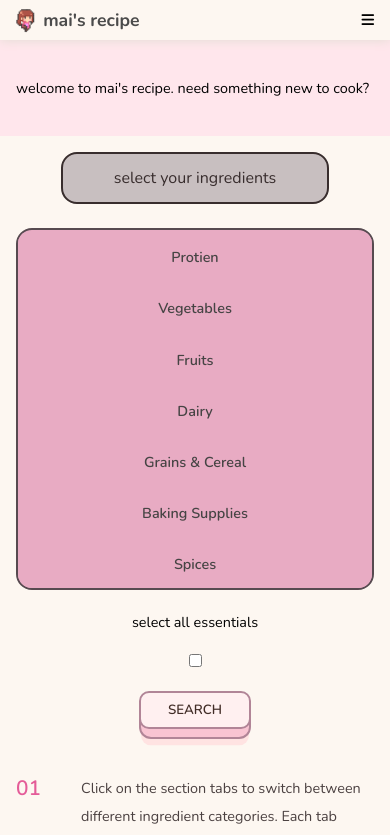
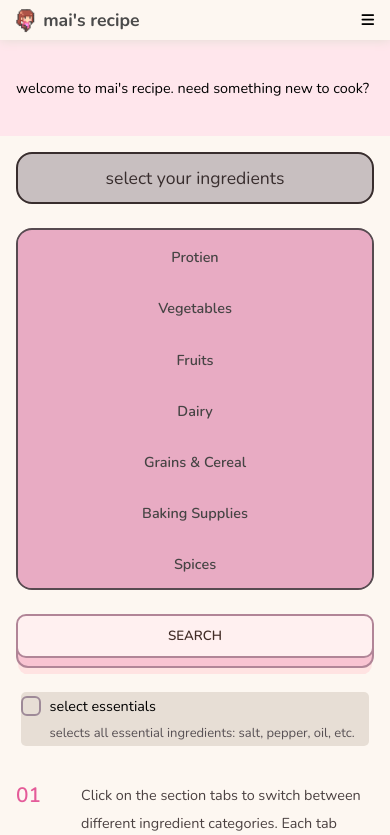
Before and after one commit to cooladrian19/mai_recipe, a React (Create React App) app: page /searchIngredients in a window 390 px wide. Shown: the top 835 px of the page. Built offline with nearby package versions, Linux system fonts and the light colour scheme; a web font is replaced by a local one.

Commit message:
routing recipes

```diff
--- a/src/App.js
+++ b/src/App.js
@@ -23,7 +23,7 @@ function App() {
         <Route path="/about" element = {<About />} />
         <Route path="/auth" element = {<Auth />} />
         <Route path="/profile" element = {<Profile />} />
-        <Route path="/details" element = {<Details />} />
+        <Route path="/details/:id" element = {<Details />} />
         <Route path="/searchIngredients" element = {<Ingredients />} />
         <Route path="*" element = {<NoPage />} />
       </Routes>
--- a/src/components/Recipes/Recipes.js
+++ b/src/components/Recipes/Recipes.js
@@ -1,11 +1,24 @@
 import React from "react";
+import { Link } from "react-router-dom";
 import "./style.css";
 
+export default function Recipes({
+  id,
+  title,
+  image,
+  calories,
+  ingredients,
+  type,
+  time
 
-export default function Recipes({ title, image, calories, ingredients, type, time }) {
+}) {
+
+  const recipeId = id.split('_').pop();
+
+
   return (
     <div className="recipes-card">
-
+      <Link to={`/details/${recipeId}`}>
         <div className="recipes-img-contain">
           <img src={image} alt={title}></img>
         </div>
@@ -42,6 +55,7 @@ export default function Recipes({ title, image, calories, ingredients, type, tim
             <i className="gg-time"></i>
           </div>
         </div>
+      </Link>
     </div>
   );
 }
--- a/src/components/Search/Search.js
+++ b/src/components/Search/Search.js
@@ -26,7 +26,7 @@ export default function Search() {
   const fetchEdamamRecipes = async () => {
     try {
       const response = await fetch(
-        `https://api.edamam.com/search?q=${query}&app_id=${APP_ID}&app_key=${APP_KEY}&time=1%2B`
+        `https://api.edamam.com/search?q=${query}&app_id=${APP_ID}&app_key=${APP_KEY}&time=1%2B&to=20`
       );
       const data = await response.json();
       setRecipes(data.hits);
@@ -81,11 +81,10 @@ export default function Search() {
           ) : (
             recipes.map((recipe) => (
               <Recipes
-                id={recipe.recipe.label}
+                id={recipe.recipe.uri}
                 image={recipe.recipe.image}
                 title={recipe.recipe.label}
                 calories={Math.floor(recipe.recipe.calories)}
-
                 ingredients={recipe.recipe.ingredients}
                 type={recipe.recipe.mealType}
                 time={recipe.recipe.totalTime}
--- a/src/pages/Details.css
+++ b/src/pages/Details.css
@@ -3,21 +3,31 @@
     justify-content: center;
     align-items: center;
 
+
 }
 
 
 .detail-container {
-    padding: 2rem;
-    width: 500px;
+    padding: 1rem;
     display: flex;
     flex-wrap: wrap;
     flex-direction: column;
     justify-content: center;
     align-items: flex-start;
-    gap: 2rem;
+    gap: 1rem;
 
 }
 
+
+
+.detail-label {
+    font-weight: 800;
+    text-transform: lowercase;
+}
+.detail-top {
+    display: flex;
+    gap: 1rem;
+}
 .detail-img {
     display: flex;
     width: 350px;
@@ -37,6 +47,44 @@
     height: 100%;
 }
 
+.detail-type {
+    display: flex;
+    justify-content: center;
+    align-items: center;
+    text-align: center;
+    gap: 5px;
+}
+.detail-specs {
+    display: flex;
+    justify-content: center;
+    align-items: start;
+    text-align: center;
+    gap: 15px;
+
+}
+.detail-specs-contain {
+    display: flex;
+    flex-direction: column;
+    justify-content: center;
+    gap: 5px;
+}
+.detail-specs-contain p{
+    font-weight: 800;
+    display: flex;
+    justify-content: center;
+    border: solid;
+    border-radius: 5px;
+    border-width: 2px;
+    padding: 10px 8px;
+    background-color: rgb(242, 232, 255);
+    border-color: rgb(87, 74, 80);
+}
+.detail-specs-contain h3 {
+    font-weight: 600;
+    font-size: 13px;
+}
+
+
 .detail-ingredients {
     display: flex;
     flex-wrap: wrap;
@@ -48,7 +96,7 @@
     border-radius: 1rem;
     border-width: 2px;
     border-color: rgb(87, 74, 80);
-    gap: 1.2rem;
+    gap: 0.5rem;
     padding: 1rem;
 }
 
@@ -79,7 +127,7 @@
     border-radius: 1rem;
     border-width: 2px;
     border-color: rgb(87, 74, 80);
-    gap: 1.2rem;
+    gap: 0.5rem;
     padding: 1rem;
 }
 
--- a/src/pages/Ingredients.css
+++ b/src/pages/Ingredients.css
@@ -33,9 +33,6 @@
 }
 
 
-
-
-
 /** LEFT TABS **/
 
 .tab-container {
@@ -65,7 +62,7 @@
 
 }
  .tabs {
-    width: 50%;
+    width: 1050px;
 	display: flex;
 	flex-wrap: wrap;
     justify-content: center;
@@ -118,12 +115,132 @@
   }
 }
 
+.checkbox-wrapper-47 {
+    display: flex;
+    justify-content: center;
+    align-items: center;
+    width: 325x;
+    background-color: #c5b6a763;
+    border-radius: 5px;
+}
+.checkbox-wrapper-47 p {
+    font-size: small;
+    color: #575054;
+  }
+.checkbox-wrapper-47 input[type="checkbox"] {
+    display: none;
+    visibility: hidden;
+  }
+  .checkbox-wrapper-47 label {
+    display: flex;
+    flex-direction: column;
+    align-items: left;
+    justify-items: center;
+    position: relative;
+    padding-left: 2em;
+    padding-right: 1em;
+    line-height: 2;
+    cursor: pointer;
+    display: inline-flex;
+    user-select: none;
+  }
+
+  .checkbox-wrapper-47 label:before {
+    box-sizing: border-box;
+    content: " ";
+    position: absolute;
+    top: 0.3em;
+    left: 0;
+    display: block;
+    width: 1.4em;
+    height: 1.4em;
+    border: 2px solid #9e8a98;
+    border-radius: 6px;
+  }
+
+  .checkbox-wrapper-47 input[type=checkbox]:checked + label {
+    padding-left: 1em;
+    color: rgb(26, 22, 22);
+
+  }
+  .checkbox-wrapper-47 input[type=checkbox]:checked + label:before {
+    top: 0;
+    width: 100%;
+    height: 2em;
+    background: rgba(255, 233, 244, 0.267);
+    border-color: rgb(201, 165, 183);
+  }
+
+  .checkbox-wrapper-47 label,
+  .checkbox-wrapper-47 label::before {
+    transition: 0.25s all ease;
+  }
 
 
 
 
 
 
+.search-recipe-button-ingredients {
+    margin-bottom: 10px;
+    width: 425px;
+    font-weight: 600;
+    color: #412c26;
+    text-transform: uppercase;
+    background-color: #b18597;
+    padding: 0.8em 2.5em;
+    background: #fff0f0;
+    border: 2px solid #b18597;
+    border-radius: 0.75em;
+    -webkit-transform-style: preserve-3d;
+    transform-style: preserve-3d;
+    -webkit-transition: background 150ms cubic-bezier(0, 0, 0.58, 1), -webkit-transform 150ms cubic-bezier(0, 0, 0.58, 1);
+    transition: transform 150ms cubic-bezier(0, 0, 0.58, 1), background 150ms cubic-bezier(0, 0, 0.58, 1), -webkit-transform 150ms cubic-bezier(0, 0, 0.58, 1);
+}
+
+.search-recipe-button-ingredients::before {
+    position: absolute;
+    content: '';
+    width: 100%;
+    height: 100%;
+    top: 0;
+    left: 0;
+    right: 0;
+    bottom: 0;
+    background: #f9c4d2;
+    border-radius: inherit;
+    -webkit-box-shadow: 0 0 0 2px #b18597, 0 0.625em 0 0 #ffe3e2;
+    box-shadow: 0 0 0 2px #b18597, 0 0.625em 0 0 #ffe3e2;
+    -webkit-transform: translate3d(0, 0.75em, -1em);
+    transform: translate3d(0, 0.75em, -1em);
+    transition: transform 150ms cubic-bezier(0, 0, 0.58, 1), box-shadow 150ms cubic-bezier(0, 0, 0.58, 1), -webkit-transform 150ms cubic-bezier(0, 0, 0.58, 1), -webkit-box-shadow 150ms cubic-bezier(0, 0, 0.58, 1);
+}
+
+.search-recipe-button-ingredients:hover {
+    background: #ffe9e9;
+    -webkit-transform: translate(0, 0.25em);
+    transform: translate(0, 0.25em);
+}
+
+.search-recipe-button-ingredients:hover::before {
+    -webkit-box-shadow: 0 0 0 2px #b18597, 0 0.5em 0 0 #ffe3e2;
+    box-shadow: 0 0 0 2px #b18597, 0 0.5em 0 0 #ffe3e2;
+    -webkit-transform: translate3d(0, 0.5em, -1em);
+    transform: translate3d(0, 0.5em, -1em);
+}
+
+.search-recipe-button-ingredients:active {
+    background: #ffe9e9;
+    -webkit-transform: translate(0em, 0.75em);
+    transform: translate(0em, 0.75em);
+}
+
+.search-recipe-button-ingredients:active::before {
+    -webkit-box-shadow: 0 0 0 2px #b18597, 0 0 #ffe3e2;
+    box-shadow: 0 0 0 2px #b18597, 0 0 #ffe3e2;
+    -webkit-transform: translate3d(0, 0, -1em);
+    transform: translate3d(0, 0, -1em);
+}
 
 
 /** LEFT INSTRUCTIONS **/
@@ -260,39 +377,37 @@ ul.ks-cboxtags li input[type="checkbox"] {
 }
 
 @media (max-width: 1523px) {
-    .tab-container {
-        padding: 2rem;
-    }
+
     .tabs {
-        width: 65%;
+        width: 950px;
     }
     .ingredient-recipes-wrap {
         width: 80%;
     }
 }
 
-@media (max-width: 820px) {
+@media (max-width: 1200px) {
     .tab-container {
         padding: 1rem;
-
     }
     .tabs {
-        width: 90%;
+        width: 80%;
     }
+
+}
+
+@media (max-width: 860px) {
+
     .side-img-container {
         width:400px;
     height: 400px;
     }
-    .tab-container span {
-        width: 75%;
-        font-size: 1rem;
-        padding: 0.75rem;
-    }
+
 
 }
 
 
-@media (max-width: 540px) {
+@media (max-width: 768px) {
 
     .tab-container {
         width: 100%;
@@ -306,8 +421,8 @@ ul.ks-cboxtags li input[type="checkbox"] {
         height: 400px;
     }
     .tab-container span {
-        width: 75%;
-        font-size: 1rem;
+        width: 100%;
+        font-size: 1.1rem;
         padding: 0.75rem;
     }
     .side-img-container {
@@ -315,5 +430,8 @@ ul.ks-cboxtags li input[type="checkbox"] {
         height: 80%;
 
     }
+    .search-recipe-button-ingredients {
+        width: 100%;
+    }
 
 }
--- a/src/pages/Ingredients.js
+++ b/src/pages/Ingredients.js
@@ -151,6 +151,7 @@ export default function Ingredients() {
       <div className="ingredient-body">
         <form className="tab-container">
           <span>select your ingredients</span>
+
           <div class="tabs">
             <input type="radio" name="tabs" id="tabone" />
             <label htmlFor="tabone">Protien</label>
@@ -1345,11 +1346,14 @@ export default function Ingredients() {
             </div>
           </div>
 
+          <button onClick={performIngredientSearch} className="search-recipe-button-ingredients">search</button>
 
-          <label for="select-essential">select all essentials</label>
-          <input type="checkbox" checked={includeCommonIngredients} onChange={() => setIncludeCommonIngredients(!includeCommonIngredients)} id="select-essential"></input>
+          <div className="checkbox-wrapper-47">
+              <input type="checkbox"  checked={includeCommonIngredients} onChange={() => setIncludeCommonIngredients(!includeCommonIngredients)} id="select-essential"/>
+              <label for="select-essential">select essentials <p>selects all essential ingredients: salt, pepper, oil, etc. </p> </label>
+            </div>
 
-          <button onClick={performIngredientSearch} className="search-recipe-button">search</button>
+
 
           <div className="search-instructions">
             <ol>
```
Also changed, not shown: src/pages/Details.js (+70 -38 lines). Lines whose indentation alone changed are shown as unchanged.
